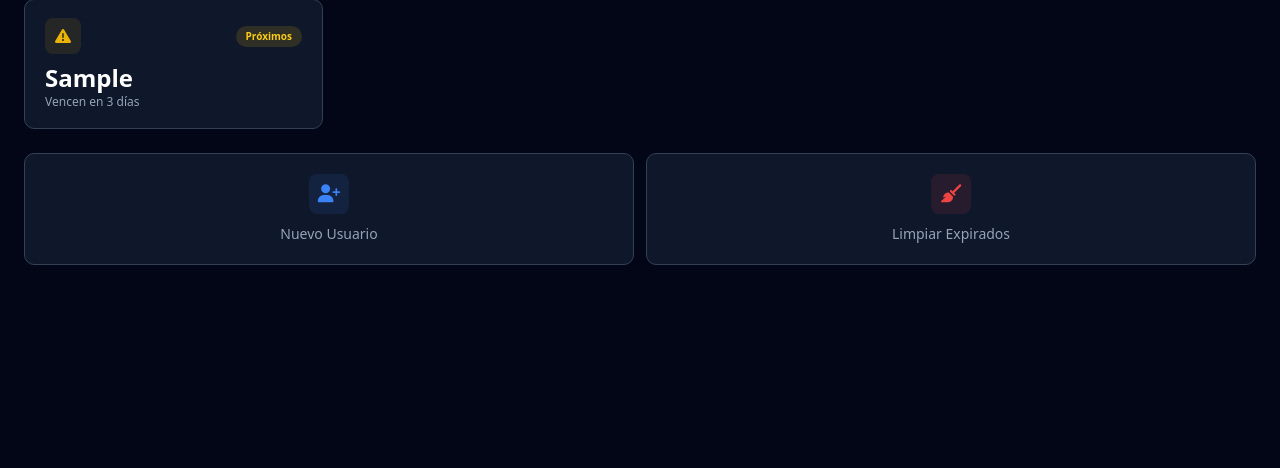
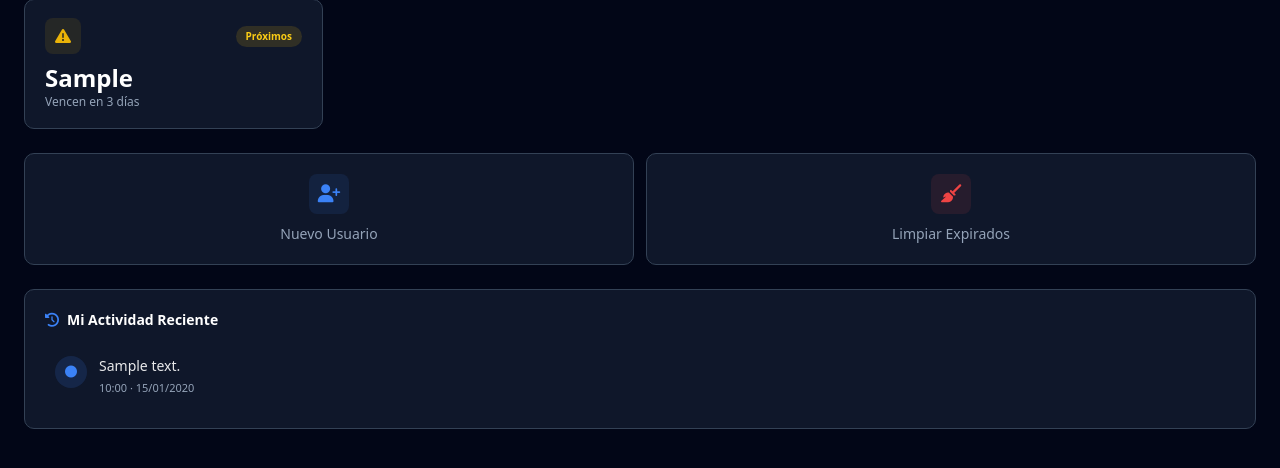
Before and after one commit to snblcl-dev/PanelSSH, a Python web app: template templates/reseller/dashboard.html in a window 1280 px wide. Shown: the part 241-709 px from the top of the page. Run offline with Jinja, Linux system fonts and the light colour scheme; the template is opened without the code that fills it: most values are stand-ins (such as "Sample title", 1, 10 or a date in 2020); some libraries are stand-ins or nearby versions.

Commit message:
feat: actividad reciente en dashboard del reseller (ultimas 10)

```diff
--- a/templates/reseller/dashboard.html
+++ b/templates/reseller/dashboard.html
@@ -12,9 +12,26 @@
         <div class="stat-card"><div class="flex items-center justify-between mb-2"><div class="w-9 h-9 rounded-lg bg-warning/10 flex items-center justify-center"><i class="fas fa-exclamation-triangle text-warning"></i></div><span class="badge badge-warning text-[10px]">Próximos</span></div><p class="text-xl md:text-2xl font-bold text-white">{{ expiring_soon }}</p><p class="text-[11px] md:text-xs text-muted">Vencen en 3 días</p></div>
     </div>
 
-    <div class="grid grid-cols-2 gap-3">
+    <div class="grid grid-cols-2 gap-3 mb-6">
         <a href="{{ url_for('reseller.users') }}" class="card p-5 flex flex-col items-center gap-2.5 hover:border-accent/40 transition-all group"><div class="w-10 h-10 rounded-lg bg-accent/10 flex items-center justify-center group-hover:bg-accent/20"><i class="fas fa-user-plus text-accent text-lg"></i></div><span class="text-sm text-muted font-medium group-hover:text-white">Nuevo Usuario</span></a>
         <a href="{{ url_for('reseller.reseller_clean_expired') }}" class="card p-5 flex flex-col items-center gap-2.5 hover:border-danger/40 transition-all group"><div class="w-10 h-10 rounded-lg bg-danger/10 flex items-center justify-center group-hover:bg-danger/20"><i class="fas fa-broom text-danger text-lg"></i></div><span class="text-sm text-muted font-medium group-hover:text-white">Limpiar Expirados</span></a>
     </div>
+
+    <!-- Actividad Reciente -->
+    <div class="card p-5">
+        <h3 class="text-white font-semibold mb-4 flex items-center gap-2 text-sm"><i class="fas fa-history text-accent"></i>Mi Actividad Reciente</h3>
+        <div class="space-y-1">
+            {% for log in recent_logs %}
+            <div class="flex items-start gap-3 text-sm p-2.5 rounded-lg hover:bg-white/[0.03] transition-colors">
+                <div class="w-8 h-8 rounded-full flex items-center justify-center flex-shrink-0 text-xs {% if log.action in ('create','renew','unblock','login') %}bg-success/15 text-success{% elif log.action in ('delete','block','disconnect') %}bg-danger/15 text-danger{% else %}bg-accent/15 text-accent{% endif %}">
+                    <i class="fas fa-{% if log.action=='create' %}plus{% elif log.action=='renew' %}sync{% elif log.action=='delete' %}trash{% elif log.action=='block' %}ban{% elif log.action=='unblock' %}check{% elif log.action=='disconnect' %}power-off{% elif log.action=='login' %}sign-in-alt{% else %}circle{% endif %}"></i>
+                </div>
+                <div class="flex-1 min-w-0"><p class="text-white/90 truncate text-sm">{{ log.description }}</p><p class="text-muted text-[11px] mt-0.5">{{ log.created_at.strftime('%H:%M · %d/%m/%Y') }}</p></div>
+            </div>
+            {% else %}
+            <p class="text-muted text-sm text-center py-6">No hay actividad registrada aún</p>
+            {% endfor %}
+        </div>
+    </div>
 </div>
 {% endblock %}
```
Also changed, not shown: routes/reseller_routes.py (+7 -0 lines).
